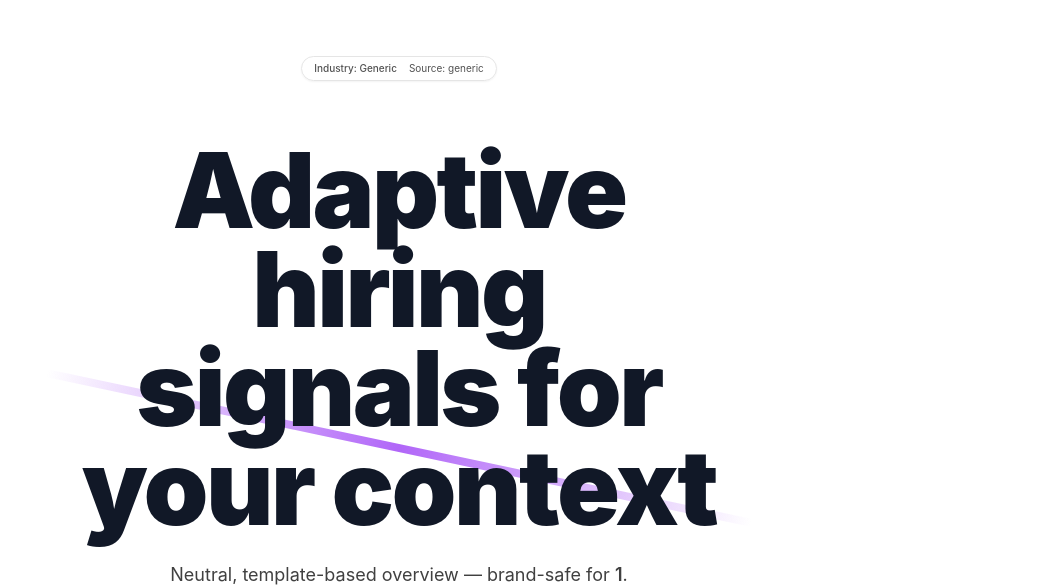
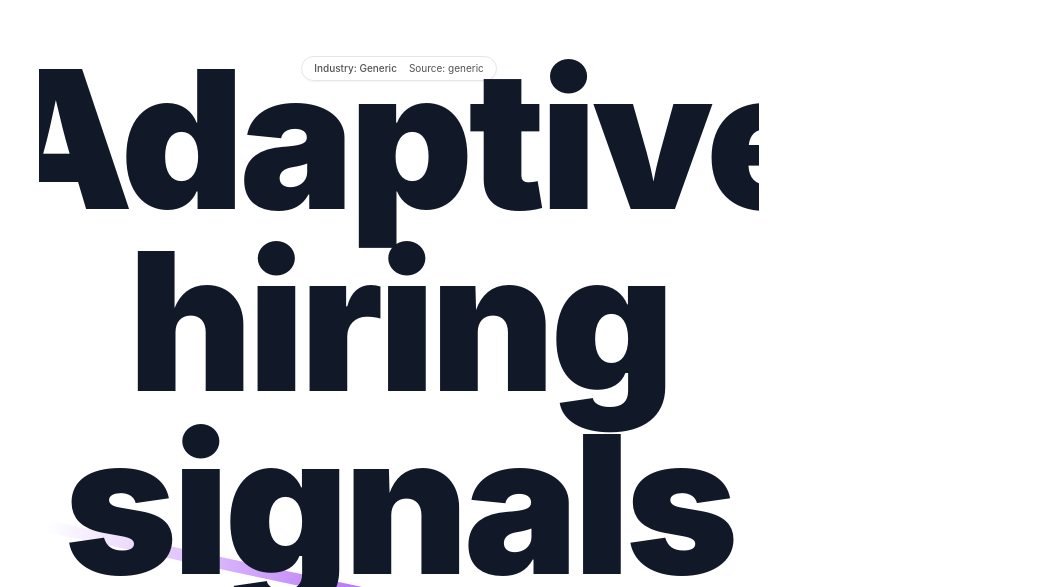
Before and after one commit to hretheum/hretheum.com, a Next.js app: page /brand/1 in a window 1280 px wide. Shown: the top 587 px of the page, without its empty margins (241-1280 px from the left). Built offline with nearby package versions, Linux system fonts and the light colour scheme; no server answers; the database is empty.

Commit message:
feat(brand-hero): match root hero scale and neon slash width

```diff
--- a/app/brand/_components/IndustryHero.tsx
+++ b/app/brand/_components/IndustryHero.tsx
@@ -132,14 +132,14 @@ export function IndustryHero({ industry, slug, source, confidence }: { industry:
         </div>
       </div>
 
-      {/* Neon Slash background like CoverPage */}
+      {/* Neon Slash background like CoverPage (wider to match root) */}
       <div className="absolute inset-0 flex items-center justify-center">
-        <div className="w-[200%] h-2 bg-gradient-to-r from-transparent via-purple-500 to-transparent transform rotate-12 opacity-90"></div>
+        <div className="w-[240%] h-2 md:h-3 bg-gradient-to-r from-transparent via-purple-500 to-transparent transform rotate-12 opacity-90"></div>
       </div>
 
       {/* Main content */}
       <div className="text-center z-10 px-4 sm:px-6">
-        <h1 className="text-[clamp(2rem,8vw,3.5rem)] md:text-[5rem] lg:text-[6.5rem] font-black text-gray-900 leading-[0.95] tracking-tight mb-6 break-words [text-wrap:balance]">
+        <h1 className="text-[clamp(2.25rem,10vw,3.75rem)] md:text-[8rem] lg:text-[12rem] font-black text-gray-900 leading-[0.95] tracking-tight mb-6 break-words [text-wrap:balance]">
           {c.headline}
         </h1>
         <p className="mt-3 text-neutral-700 text-base sm:text-lg max-w-2xl mx-auto">{c.sub}</p>
```
